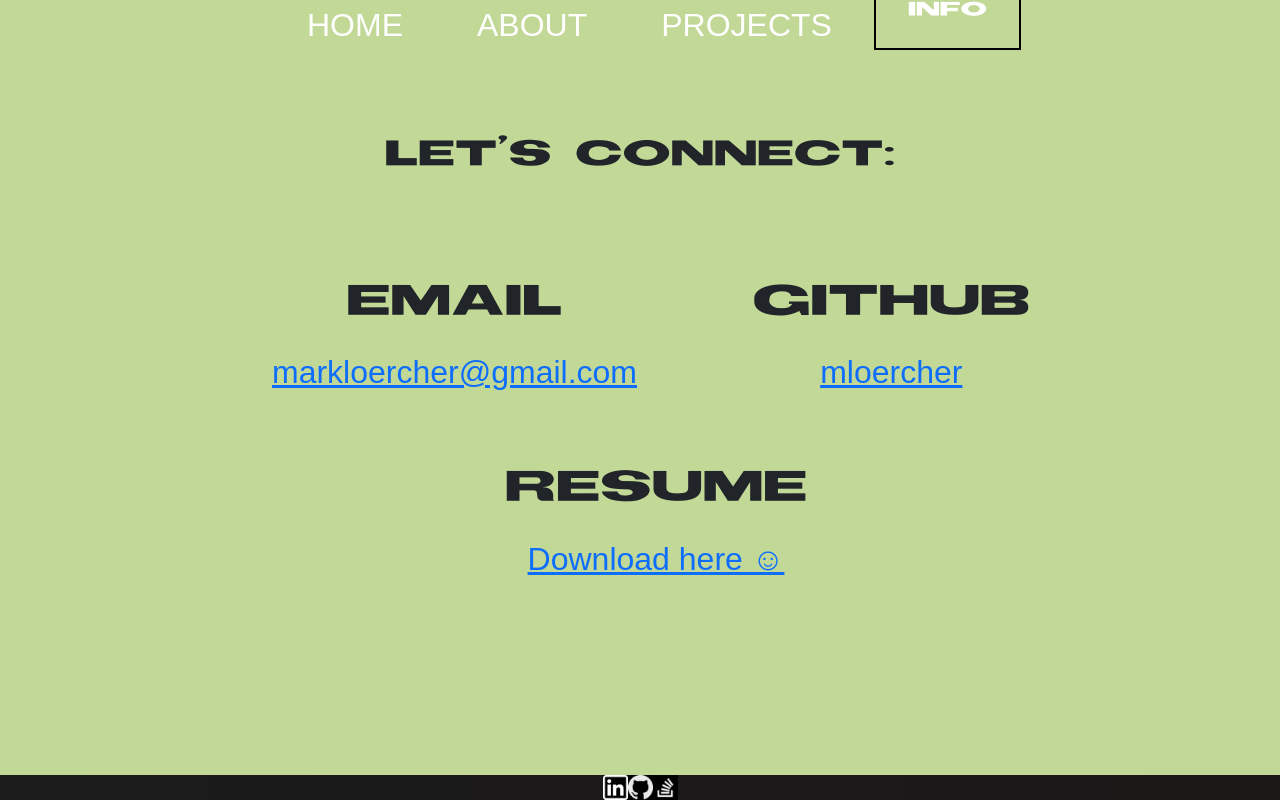
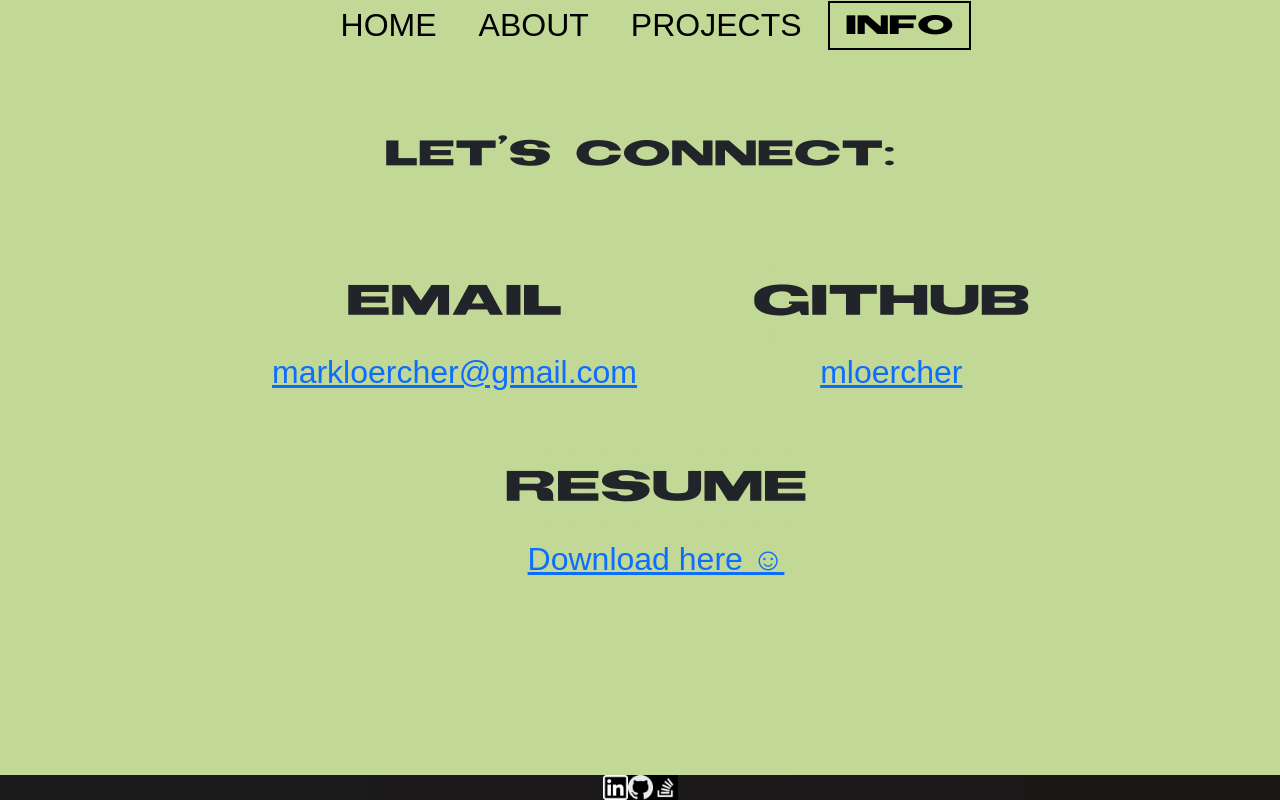
Before and after one commit to mloercher/ml_portfolio, a React (Create React App) app: page /contact in a window 1280 px wide. Built offline with nearby package versions, Linux system fonts and the light colour scheme; a web font is replaced by a local one.

Commit message:
mobile nav color reset

```diff
--- a/src/components/Nav/index.css
+++ b/src/components/Nav/index.css
@@ -62,26 +62,24 @@
 
 
 .nav-links {
-  color: white;
+  color: black;
   font-size:2rem;
   font-family: 'Zen Kurenaido', sans-serif;
   font-weight: 100;
   display: flex;
   align-items: center;
   text-decoration: none;
-  padding: 1em 2rem;
-  height: 100%;
+  padding: 0rem 1rem 0rem 1rem;
+  /* height: 100%; */
 }
 
-a.nav-links{
-  height: auto;
-}
 
 .nav-links:hover {
   /* border-bottom: 1px solid #fff; */
   transition: all 0.2s ease-out;
   text-decoration: none;
   color: black;
+  /* font-family: myFirstFont; */
 }
 
 .fa-bars {
@@ -89,20 +87,18 @@ a.nav-links{
   size: 3rem;
 }
 
-/* .nav-links-mobile {
+.nav-links-mobile {
   display: none;
-} */
+  color: white;
+}
 
 .menu-icon {
   display: none;
 }
 
 .active {
-  /* border-bottom: 2px solid #fff;
-  text-decoration: none;
-  color: whitesmoke; */
-  /* border: solid black; */
   font-family: myFirstFont;
+  color: black;
 }
 
 @media screen and (max-width: 920px) {
@@ -146,6 +142,7 @@ a.nav-links{
     transition: all 0.5s ease;
   }
 
+  /* mobile menu container */
   .nav-menu.active {
     background: black;
     height: 100vh;
@@ -159,16 +156,30 @@ a.nav-links{
     align-items: center;
   }
 
-  .nav-links {
+  .nav-links.active {
     text-align: center;
-    padding: 2rem;
+    padding: 1.5rem;
     width: 100%;
     height: auto;
     display: table;
+    color: white;
+    border: solid white;
+  }
+  .nav-links {
+    text-align: center;
+    padding: 1.5rem;
+    width: 100%;
+    height: auto;
+    display: table;
+    color: white;
+  }
+
+  .nav a.active{
+    border: solid white;
   }
 
   .nav-links:hover {
-    background-color: #fff;
+    background-color: black;
     color: #242424;
     border-radius: 0;
   }
@@ -203,22 +214,25 @@ a.nav-links{
     width: 80%;
     text-decoration: none;
     font-size: 1.5rem;
-    background-color: transparent;
-    color: #fff;
+    /* background-color: black; */
+    color: black;
     padding: 14px 20px;
     border: 1px solid #fff;
     transition: all 0.3s ease-out;
   }
 
   .nav-links-mobile:hover {
-    background: #fff;
-    color: #242424;
+    color: white;
     transition: 250ms;
   }
+
+
 }
 
-@media screen and (min-width: 820px) {
-}
+/* @media screen and (min-width: 820px) {
+
+
+} */
 
 /* #navItems {
   display: flex;
@@ -238,13 +252,7 @@ nav {
   font-family: "Zen Kurenaido", sans-serif;
 }
 
-nav a.active {
-  color: black;
-  text-decoration: none;
-  font-size: 22px;
-  border: solid black;
-  border-width: 2px;
-}
+
 
 nav a.inactive {
   color: black;
@@ -271,9 +279,9 @@ ul {
 } */
 
 nav a.active {
-  color: white;
+  color: black;
   text-decoration: none;
-  font-size: 22px;
+  font-size: 30px;
   border: solid black;
   border-width: 2px;
 }
```
